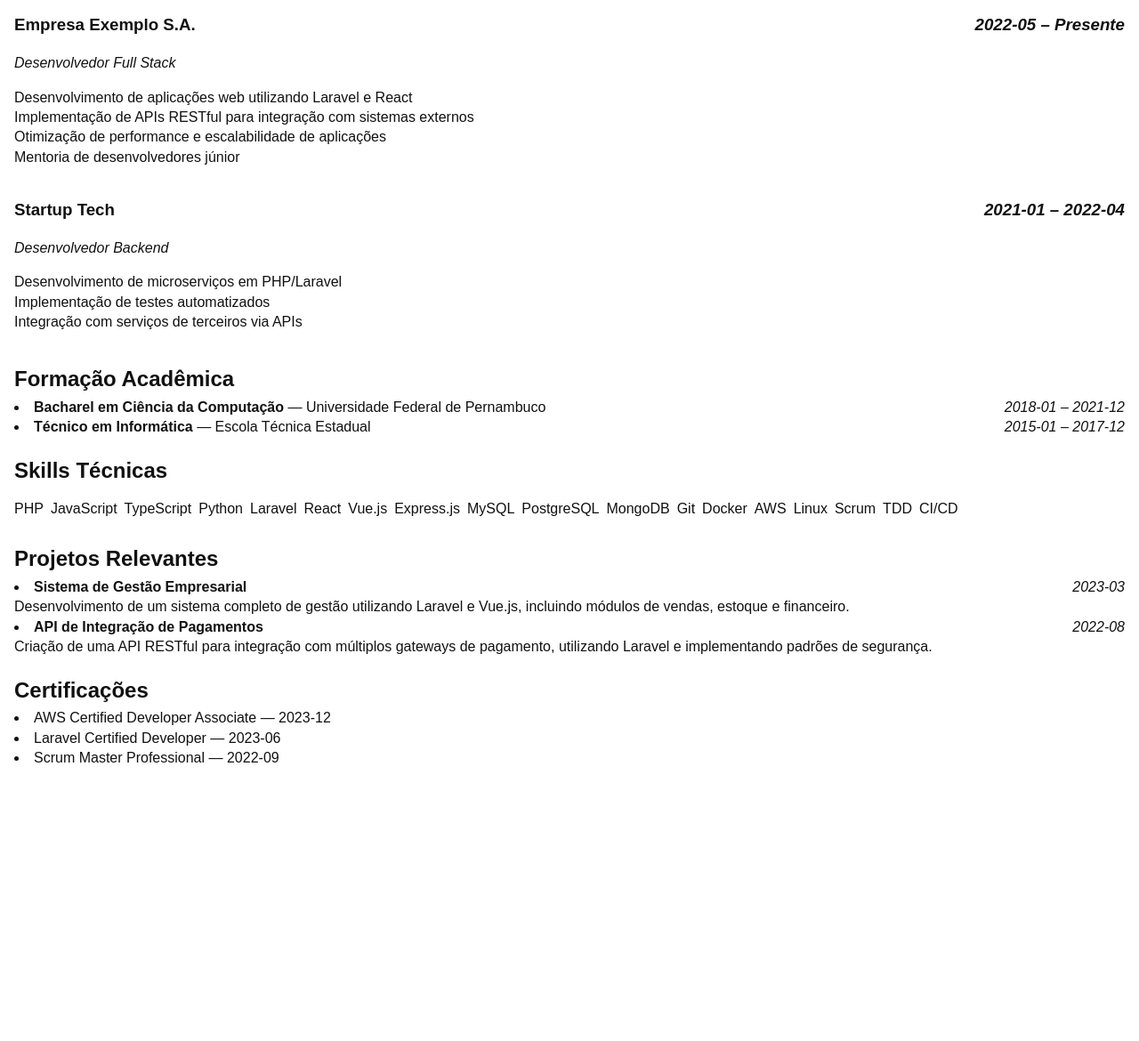
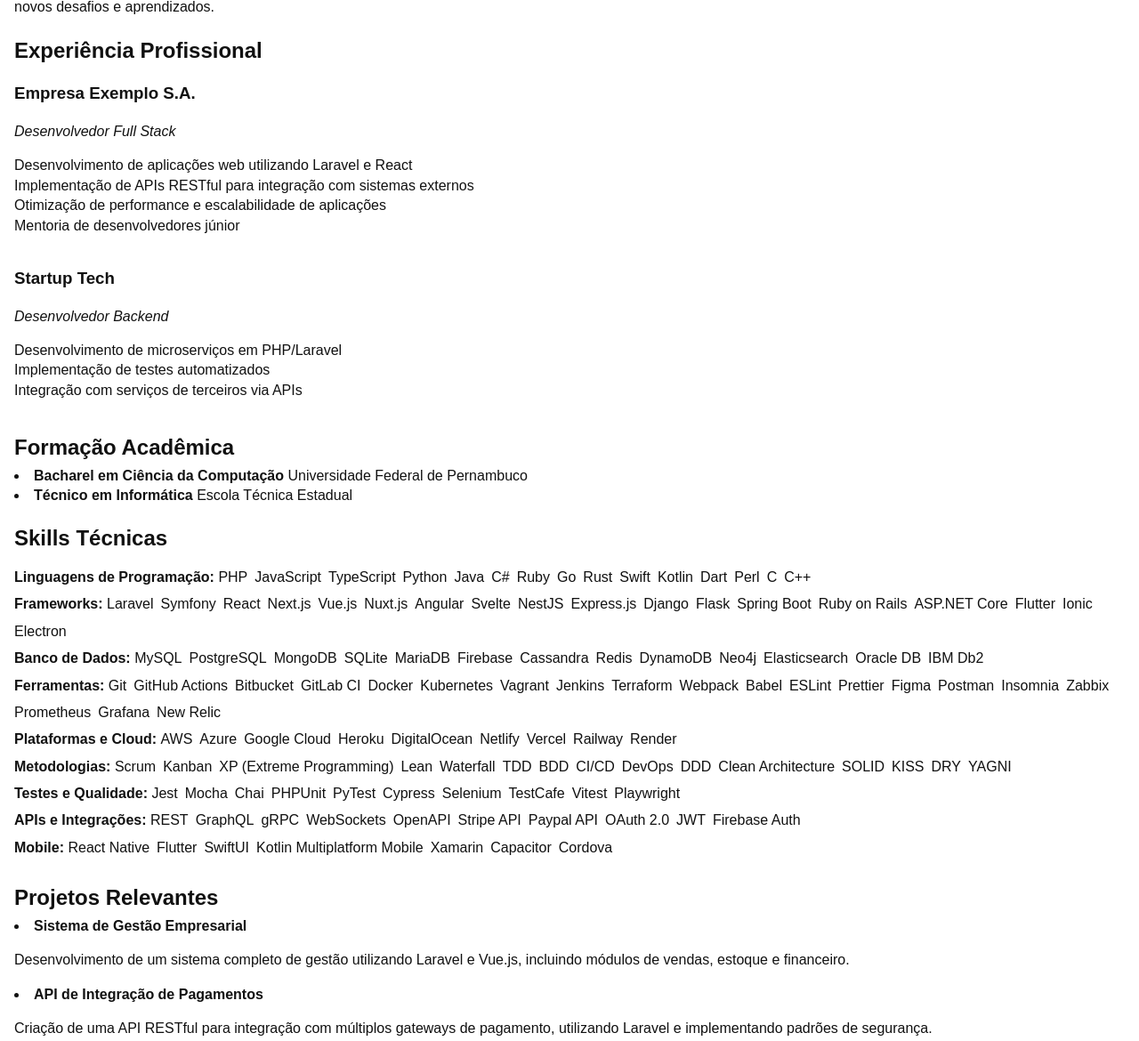
Before and after one commit to Audri-Rian/Curriculo-Din-mico, a website: page src/pages/index.html in a window 1280 px wide. Shown: the part 359-1529 px from the top of the page at 89% size. Before the commit the page ends 1238 px from the top, so only its background shows below. Drawn offline with Linux system fonts and the light colour scheme.

Commit message:
refactor=> Ajustes no desing e alguns testes, não está funcionando

```diff
--- a/src/config/config.js
+++ b/src/config/config.js
@@ -1,28 +1,62 @@
 const config = {
+    // Perfil permanece inalterado.
     perfil: {
         nome: "Audri Rian",
-        email: "audririan2@gmail.com",
+        email: "audririan1@gmail.com",
         telefone: "+55 75 99294-4283",
         linkedin: "https://linkedin.com/in/audri-rian-720068215",
         github: "https://github.com/Audri-Rian",
+        portfolio: "https://audririan.dev",
         cidade: "Sertânia",
         estado: "Pernambuco",
         cargo: "Desenvolvedor Full Stack",
         idiomas: ["Português", "Inglês"],
         descricao: "Desenvolvedor Full Stack com experiência em desenvolvimento web, focado em criar soluções eficientes e escaláveis. Apaixonado por tecnologia e sempre em busca de novos desafios e aprendizados."
     },
+
+    // Adicionadas várias novas skills para estressar o sistema.
     skills: {
-        "Linguagens de Programação": ["PHP", "JavaScript", "TypeScript", "Python"],
-        "Frameworks": ["Laravel", "React", "Vue.js", "Express.js"],
-        "Banco de Dados": ["MySQL", "PostgreSQL", "MongoDB"],
-        "Ferramentas": ["Git", "Docker", "AWS", "Linux"],
-        "Metodologias": ["Scrum", "TDD", "CI/CD"]
+        "Linguagens de Programação": [
+            "PHP", "JavaScript", "TypeScript", "Python", "Java", "C#", "Ruby", "Go", "Rust", "Swift", "Kotlin", "Dart", "Perl", "C", "C++"
+        ],
+        "Frameworks": [
+            "Laravel", "Symfony", "React", "Next.js", "Vue.js", "Nuxt.js", "Angular", "Svelte", "NestJS", "Express.js",
+            "Django", "Flask", "Spring Boot", "Ruby on Rails", "ASP.NET Core", "Flutter", "Ionic", "Electron"
+        ],
+        "Banco de Dados": [
+            "MySQL", "PostgreSQL", "MongoDB", "SQLite", "MariaDB", "Firebase", "Cassandra", "Redis", "DynamoDB", "Neo4j",
+            "Elasticsearch", "Oracle DB", "IBM Db2"
+        ],
+        "Ferramentas": [
+            "Git", "GitHub Actions", "Bitbucket", "GitLab CI", "Docker", "Kubernetes", "Vagrant", "Jenkins", "Terraform",
+            "Webpack", "Babel", "ESLint", "Prettier", "Figma", "Postman", "Insomnia", "Zabbix", "Prometheus", "Grafana", "New Relic"
+        ],
+        "Plataformas e Cloud": [
+            "AWS", "Azure", "Google Cloud", "Heroku", "DigitalOcean", "Netlify", "Vercel", "Railway", "Render"
+        ],
+        "Metodologias": [
+            "Scrum", "Kanban", "XP (Extreme Programming)", "Lean", "Waterfall", "TDD", "BDD", "CI/CD", "DevOps", "DDD",
+            "Clean Architecture", "SOLID", "KISS", "DRY", "YAGNI"
+        ],
+        "Testes e Qualidade": [
+            "Jest", "Mocha", "Chai", "PHPUnit", "PyTest", "Cypress", "Selenium", "TestCafe", "Vitest", "Playwright"
+        ],
+        "APIs e Integrações": [
+            "REST", "GraphQL", "gRPC", "WebSockets", "OpenAPI", "Stripe API", "Paypal API", "OAuth 2.0", "JWT", "Firebase Auth"
+        ],
+        "Mobile": [
+            "React Native", "Flutter", "SwiftUI", "Kotlin Multiplatform Mobile", "Xamarin", "Capacitor", "Cordova"
+        ]
     },
+
+    // Experiências inalteradas.
     experiencia: [
         {
             empresa: "Empresa Exemplo S.A.",
             cargo: "Desenvolvedor Full Stack",
             periodo: "2022-05 – Presente",
+            inicioISO: "2022-05-01",
+            fimISO: null,
             responsabilidades: [
                 "Desenvolvimento de aplicações web utilizando Laravel e React",
                 "Implementação de APIs RESTful para integração com sistemas externos",
@@ -34,6 +68,8 @@
             empresa: "Startup Tech",
             cargo: "Desenvolvedor Backend",
             periodo: "2021-01 – 2022-04",
+            inicioISO: "2021-01-01",
+            fimISO: "2022-04-30",
             responsabilidades: [
                 "Desenvolvimento de microserviços em PHP/Laravel",
                 "Implementação de testes automatizados",
@@ -41,43 +77,57 @@
             ]
         }
     ],
+
+    // Educação inalterada.
     educacao: [
         {
             curso: "Bacharel em Ciência da Computação",
             instituicao: "Universidade Federal de Pernambuco",
-            periodo: "2018-01 – 2021-12"
+            periodo: "2018-01 – 2021-12",
+            inicioISO: "2018-01-01",
+            fimISO: "2021-12-31"
         },
         {
             curso: "Técnico em Informática",
             instituicao: "Escola Técnica Estadual",
-            periodo: "2015-01 – 2017-12"
+            periodo: "2015-01 – 2017-12",
+            inicioISO: "2015-01-01",
+            fimISO: "2017-12-31"
         }
     ],
+
+    // Projetos inalterados.
     projetos: [
         {
             nome: "Sistema de Gestão Empresarial",
             data: "2023-03",
+            dataISO: "2023-03-01",
             descricao: "Desenvolvimento de um sistema completo de gestão utilizando Laravel e Vue.js, incluindo módulos de vendas, estoque e financeiro."
         },
         {
             nome: "API de Integração de Pagamentos",
             data: "2022-08",
+            dataISO: "2022-08-01",
             descricao: "Criação de uma API RESTful para integração com múltiplos gateways de pagamento, utilizando Laravel e implementando padrões de segurança."
         }
     ],
+
+    // MUITAS certificações adicionadas para teste:
     certificacoes: [
-        {
-            nome: "AWS Certified Developer Associate",
-            data: "2023-12"
-        },
-        {
-            nome: "Laravel Certified Developer",
-            data: "2023-06"
-        },
-        {
-            nome: "Scrum Master Professional",
-            data: "2022-09"
-        }
+        { nome: "AWS Certified Developer Associate", data: "2023-12", dataISO: "2023-12-01" },
+        { nome: "Laravel Certified Developer", data: "2023-06", dataISO: "2023-06-01" },
+        { nome: "Scrum Master Professional", data: "2022-09", dataISO: "2022-09-01" },
+        { nome: "Google Associate Cloud Engineer", data: "2023-03", dataISO: "2023-03-01" },
+        { nome: "Microsoft Certified: Azure Fundamentals", data: "2022-11", dataISO: "2022-11-01" },
+        { nome: "Kubernetes Certified Application Developer", data: "2024-01", dataISO: "2024-01-01" },
+        { nome: "Oracle Java SE 11 Developer", data: "2022-06", dataISO: "2022-06-01" },
+        { nome: "GitLab Certified CI/CD Specialist", data: "2023-08", dataISO: "2023-08-01" },
+        { nome: "MongoDB Certified Developer Associate", data: "2023-05", dataISO: "2023-05-01" },
+        { nome: "Flutter & Dart - The Complete Guide", data: "2024-04", dataISO: "2024-04-01" },
+        { nome: "React Advanced Patterns", data: "2023-07", dataISO: "2023-07-01" },
+        { nome: "Clean Architecture com PHP", data: "2024-05", dataISO: "2024-05-01" },
+        { nome: "Python for Data Science & Machine Learning", data: "2023-10", dataISO: "2023-10-01" },
+        { nome: "Elastic Certified Engineer", data: "2022-10", dataISO: "2022-10-01" }
     ]
 };
 
--- a/src/pages/index.html
+++ b/src/pages/index.html
@@ -3,7 +3,7 @@
 <head>
     <meta charset="UTF-8">
     <meta name="viewport" content="width=device-width, initial-scale=1.0">
-    <title>Currículo — <span id="nomeCompleto"></span></title>
+    <title>Currículo — Audri Rian</title>
     <script type="application/ld+json" id="jsonLd">
     </script>
     <!-- Importando html2pdf.js -->
@@ -68,22 +68,27 @@
         }
     </style>
 </head>
-<body>
+<body itemscope itemtype="https://schema.org/Person">
     <button id="exportButton">Exportar para PDF</button>
 
     <header>
-        <h1 id="nomeCompleto"></h1>
+        <h1 itemprop="name" id="nomeCompleto"></h1>
         <p>
-            <strong>Email:</strong> <span id="email"></span><br>
-            <strong>Telefone:</strong> <span id="telefone"></span><br>
-            <strong>LinkedIn:</strong> <a id="linkedin" href="" target="_blank"></a><br>
-            <strong>GitHub:</strong> <a id="github" href="" target="_blank"></a>
+            <strong>Email:</strong> <span itemprop="email" id="email"></span><br>
+            <strong>Telefone:</strong> <span itemprop="telephone" id="telefone"></span><br>
+            <strong>LinkedIn:</strong> <a itemprop="url" id="linkedin" href="" target="_blank" rel="noopener"></a><br>
+            <strong>GitHub:</strong> <a itemprop="url" id="github" href="" target="_blank" rel="noopener"></a>
         </p>
+        <div itemprop="address" itemscope itemtype="https://schema.org/PostalAddress">
+            <span itemprop="addressLocality" id="cidade"></span>,
+            <span itemprop="addressRegion" id="estado"></span>
+        </div>
     </header>
 
     <section aria-labelledby="perfil">
         <h2 id="perfil">Perfil Profissional</h2>
-        <p id="descricao"></p>
+        <p itemprop="jobTitle" id="cargo"></p>
+        <p itemprop="description" id="descricao"></p>
     </section>
 
     <section aria-labelledby="experiencia">
@@ -129,18 +134,60 @@
                     "addressRegion": config.perfil.estado,
                     "addressCountry": "BR"
                 },
-                "hasOccupation": config.perfil.cargo,
-                "knowsLanguage": config.perfil.idiomas,
-                "skill": Object.values(config.skills).flat()
+                "hasOccupation": {
+                    "@type": "Role",
+                    "roleName": config.perfil.cargo
+                },
+                "knowsLanguage": config.perfil.idiomas.map(idioma => ({
+                    "@type": "Language",
+                    "name": idioma
+                })),
+                "description": config.perfil.descricao,
+                "url": config.perfil.portfolio,
+                "sameAs": [
+                    config.perfil.linkedin,
+                    config.perfil.github
+                ],
+                "alumniOf": config.educacao.map(edu => ({
+                    "@type": "EducationalOrganization",
+                    "name": edu.instituicao,
+                    "educationalCredentialAwarded": edu.curso,
+                    "startDate": edu.inicioISO,
+                    "endDate": edu.fimISO
+                })),
+                "worksFor": config.experiencia.map(exp => ({
+                    "@type": "Organization",
+                    "name": exp.empresa,
+                    "employee": {
+                        "@type": "EmployeeRole",
+                        "roleName": exp.cargo,
+                        "startDate": exp.inicioISO,
+                        "endDate": exp.fimISO,
+                        "description": exp.responsabilidades.join(" ")
+                    }
+                })),
+                "award": config.certificacoes.map(cert => ({
+                    "@type": "EducationalCredential",
+                    "name": cert.nome,
+                    "dateAwarded": cert.dataISO,
+                    "credentialCategory": "certification"
+                })),
+                "knowsAbout": Object.entries(config.skills).map(([categoria, habilidades]) => ({
+                    "@type": "Thing",
+                    "name": categoria,
+                    "description": habilidades.join(", ")
+                }))
             };
             document.getElementById('jsonLd').textContent = JSON.stringify(jsonLd, null, 2);
         }
 
         // Função genérica para criar elementos
-        function criarElemento(tipo, conteudo, classe = '') {
+        function criarElemento(tipo, conteudo, classe = '', itemscope = false, itemtype = '') {
             const elemento = document.createElement(tipo);
             if (conteudo) elemento.innerHTML = conteudo;
             if (classe) elemento.className = classe;
+            if (itemscope) elemento.setAttribute('itemscope', '');
+            if (itemtype) elemento.setAttribute('itemtype', itemtype);
             return elemento;
         }
 
@@ -154,6 +201,9 @@
             document.getElementById('linkedin').textContent = 'LinkedIn';
             document.getElementById('github').href = perfil.github;
             document.getElementById('github').textContent = 'GitHub';
+            document.getElementById('cidade').textContent = perfil.cidade;
+            document.getElementById('estado').textContent = perfil.estado;
+            document.getElementById('cargo').textContent = perfil.cargo;
             document.getElementById('descricao').textContent = perfil.descricao;
         }
 
@@ -161,13 +211,17 @@
         function preencherExperiencia() {
             const container = document.getElementById('experienciaContainer');
             config.experiencia.forEach(exp => {
-                const article = criarElemento('article', '', 'clearfix');
+                const article = criarElemento('article', '', 'clearfix', true, 'https://schema.org/Organization');
                 article.innerHTML = `
-                    <h3>${exp.empresa} <span class="date">${exp.periodo}</span></h3>
-                    <p><em>${exp.cargo}</em></p>
-                    <ul>
-                        ${exp.responsabilidades.map(resp => `<li>${resp}</li>`).join('')}
-                    </ul>
+                    <h3 itemprop="name">${exp.empresa}</h3>
+                    <div itemprop="employee" itemscope itemtype="https://schema.org/EmployeeRole">
+                        <p><em itemprop="roleName">${exp.cargo}</em></p>
+                        <meta itemprop="startDate" content="${exp.inicioISO}">
+                        ${exp.fimISO ? `<meta itemprop="endDate" content="${exp.fimISO}">` : ''}
+                        <ul>
+                            ${exp.responsabilidades.map(resp => `<li itemprop="description">${resp}</li>`).join('')}
+                        </ul>
+                    </div>
                 `;
                 container.appendChild(article);
             });
@@ -177,10 +231,12 @@
         function preencherEducacao() {
             const container = document.getElementById('educacaoContainer');
             config.educacao.forEach(edu => {
-                const li = criarElemento('li');
+                const li = criarElemento('li', '', '', true, 'https://schema.org/EducationalOrganization');
                 li.innerHTML = `
-                    <strong>${edu.curso}</strong> — ${edu.instituicao}
-                    <span class="date">${edu.periodo}</span>
+                    <strong itemprop="educationalCredentialAwarded">${edu.curso}</strong>
+                    <span itemprop="name">${edu.instituicao}</span>
+                    <meta itemprop="startDate" content="${edu.inicioISO}">
+                    <meta itemprop="endDate" content="${edu.fimISO}">
                 `;
                 container.appendChild(li);
             });
@@ -189,10 +245,16 @@
         // Função para preencher skills
         function preencherSkills() {
             const container = document.getElementById('skillsContainer');
-            Object.values(config.skills).flat().forEach(skill => {
-                const li = criarElemento('li');
-                li.textContent = skill;
-                container.appendChild(li);
+            Object.entries(config.skills).forEach(([categoria, habilidades]) => {
+                const div = criarElemento('div', '', '', true, 'https://schema.org/Thing');
+                div.innerHTML = `<strong itemprop="name">${categoria}:</strong> `;
+                habilidades.forEach(skill => {
+                    const li = criarElemento('li');
+                    li.textContent = skill;
+                    li.setAttribute('itemprop', 'description');
+                    div.appendChild(li);
+                });
+                container.appendChild(div);
             });
         }
 
@@ -200,11 +262,11 @@
         function preencherProjetos() {
             const container = document.getElementById('projetosContainer');
             config.projetos.forEach(proj => {
-                const li = criarElemento('li');
+                const li = criarElemento('li', '', '', true, 'https://schema.org/CreativeWork');
                 li.innerHTML = `
-                    <strong>${proj.nome}</strong>
-                    <span class="date">${proj.data}</span><br>
-                    ${proj.descricao}
+                    <strong itemprop="name">${proj.nome}</strong>
+                    <meta itemprop="datePublished" content="${proj.dataISO}">
+                    <p itemprop="description">${proj.descricao}</p>
                 `;
                 container.appendChild(li);
             });
@@ -214,8 +276,12 @@
         function preencherCertificacoes() {
             const container = document.getElementById('certificacoesContainer');
             config.certificacoes.forEach(cert => {
-                const li = criarElemento('li');
-                li.innerHTML = `${cert.nome} — ${cert.data}`;
+                const li = criarElemento('li', '', '', true, 'https://schema.org/EducationalCredential');
+                li.innerHTML = `
+                    <span itemprop="name">${cert.nome}</span>
+                    <meta itemprop="dateAwarded" content="${cert.dataISO}">
+                    <meta itemprop="credentialCategory" content="certification">
+                `;
                 container.appendChild(li);
             });
         }
```
Also changed, not shown: README.md.
